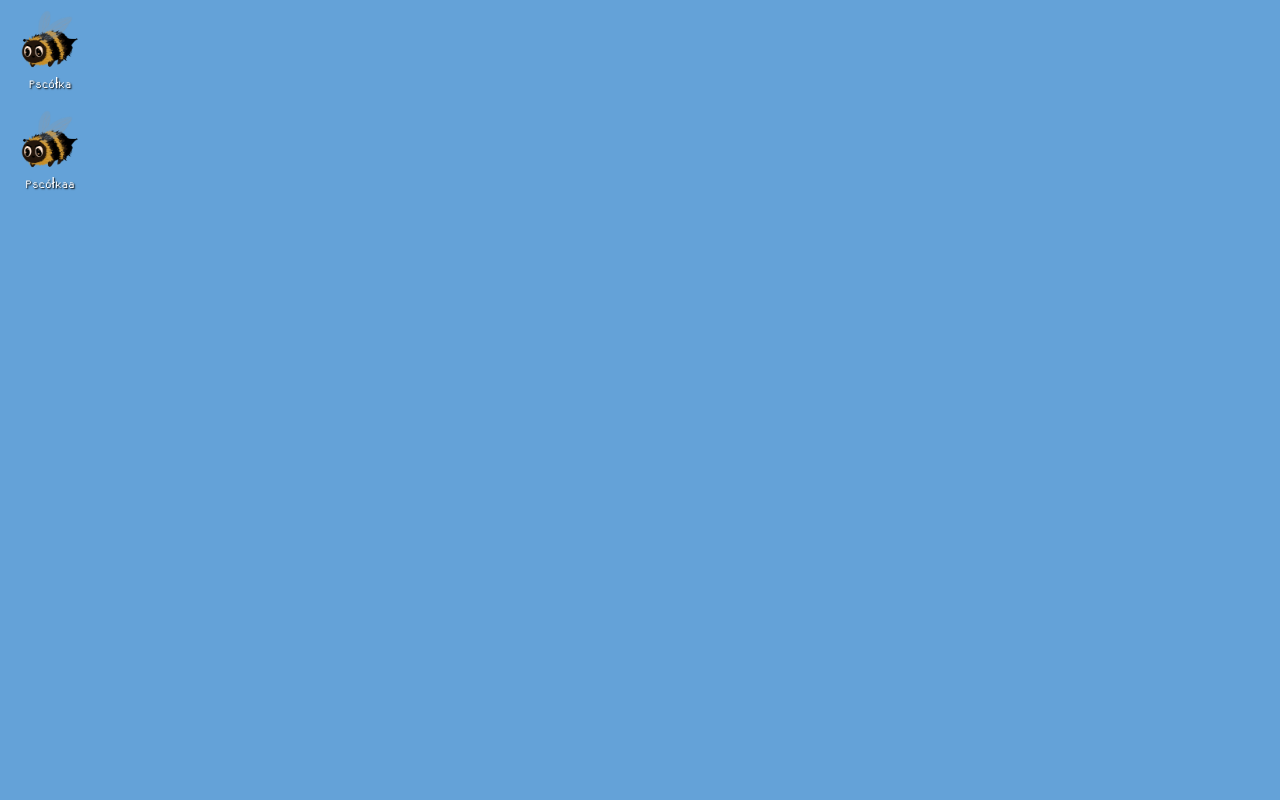
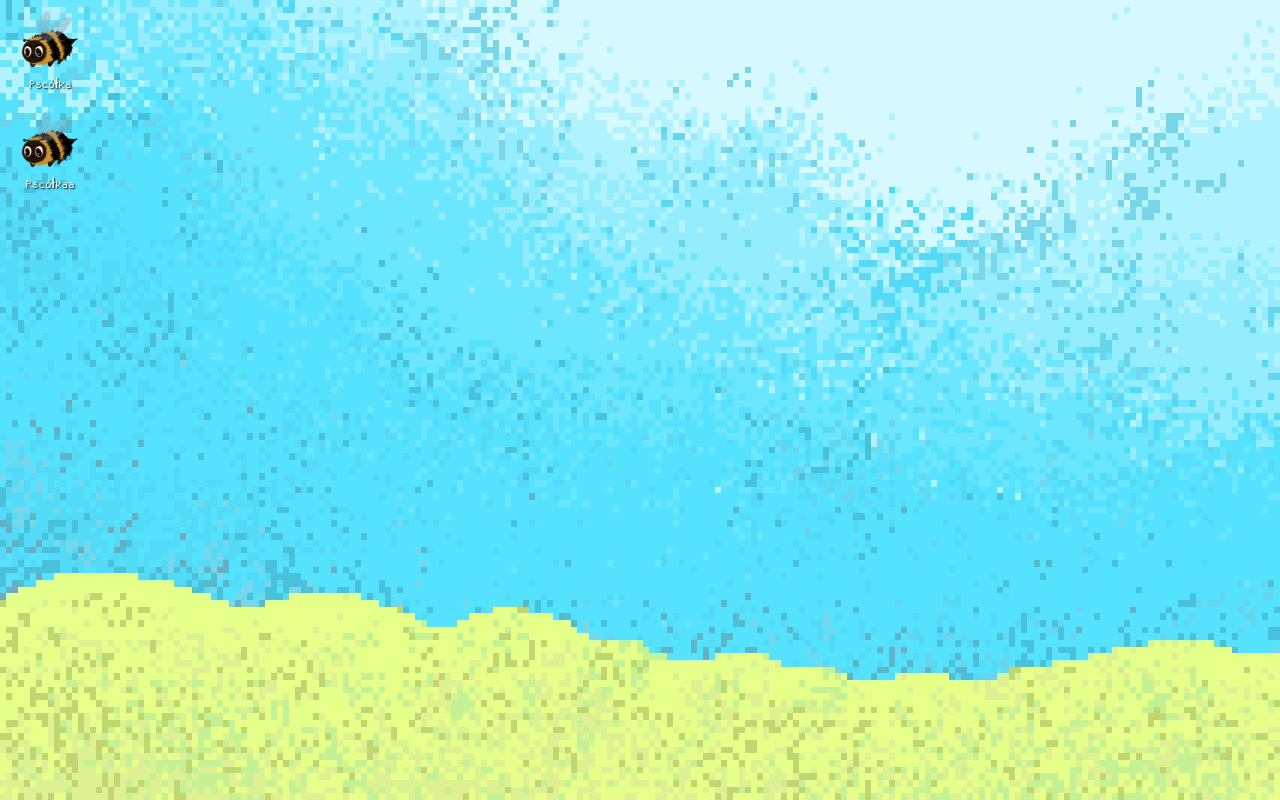
Before and after one commit to robuspospolitus/portfolio, a React (Create React App) app: page / in a window 1280 px wide. Built offline with nearby package versions, Linux system fonts and the light colour scheme.

Commit message:
background

```diff
--- a/src/Desktop/Desktop.scss
+++ b/src/Desktop/Desktop.scss
@@ -16,8 +16,20 @@
 }
 
 body {
-  background-color: #64A2D8;
+
   overflow: hidden;
+}
+
+.background{
+  position: absolute;
+  z-index: 0;
+  width: 100vw;
+  height: 100vh;
+  image-rendering: pixelated;
+}
+.main {
+  width: 100vw;
+  height: 100vh;
 }
 
 
--- a/src/Desktop/Desktop.tsx
+++ b/src/Desktop/Desktop.tsx
@@ -1,6 +1,7 @@
 import React, { useState } from 'react';
 import Folder from './Components/Folder/Folder';
 import './Desktop.scss';
+import Background from '../Assets/Images/background.jpg';
 
 
 const folderData = [
@@ -52,6 +53,7 @@ function Desktop() {
 
   return (
     <>
+    <img className='background' src={Background} alt=''/>
     <div className="main" >
       {folderData.map((folder) => (
         <Folder isGrid={isGrid} data={folder} key={folder.id}/>
```
Also changed, not shown: src/Assets/Images/background.jpg (added).
